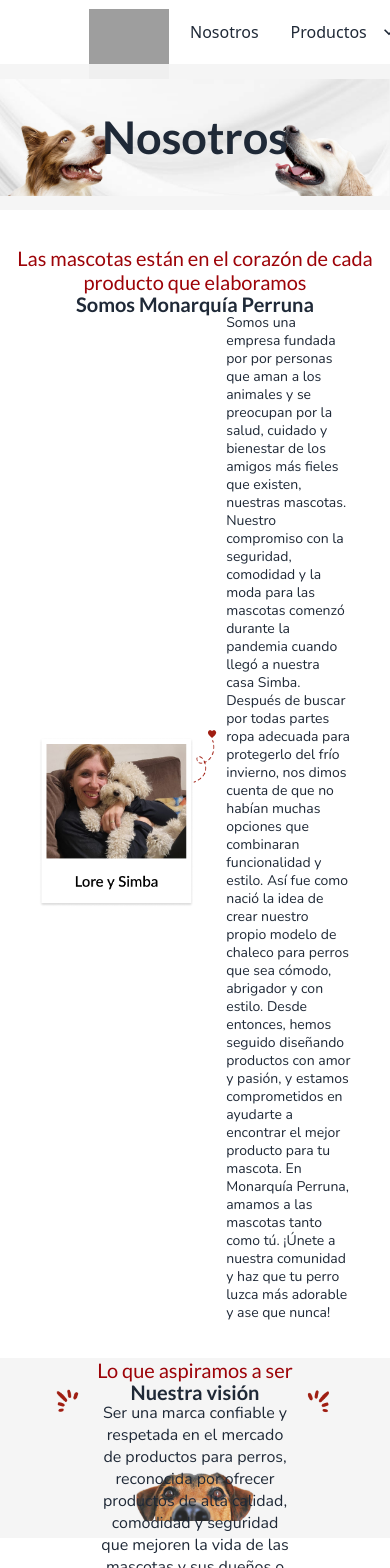
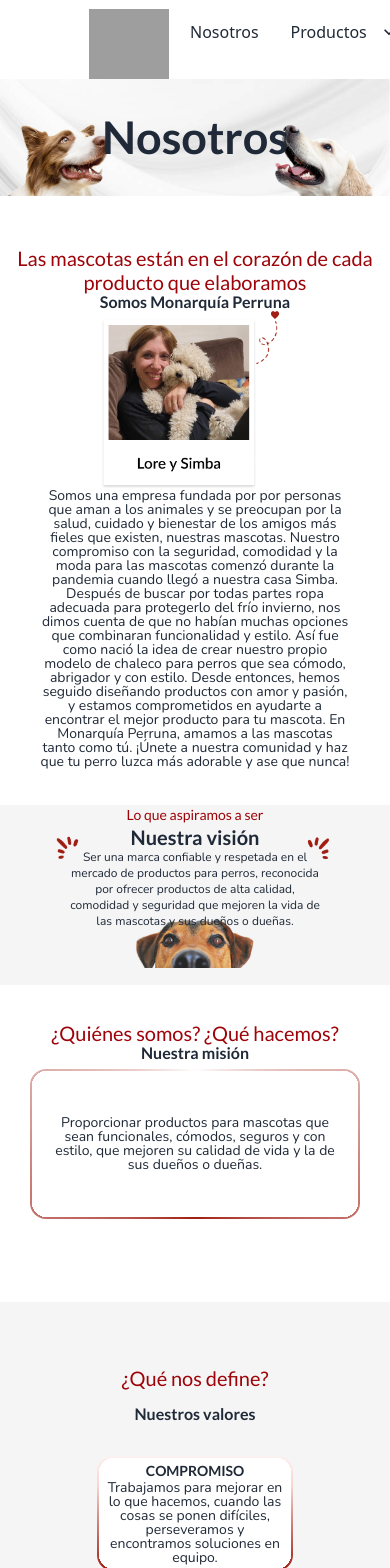
Before and after one commit to MaitenCullen/MonarquiaPerruna, a React (Vite) app: page /Nosotros in a window 390 px wide. Shown: the top 1568 px of the page. Built offline with nearby package versions, Linux system fonts and the light colour scheme; grey boxes are pictures that could not be loaded.

Commit message:
cambios finales de la app

```diff
--- a/src/components/AppDogID.jsx
+++ b/src/components/AppDogID.jsx
@@ -5,13 +5,13 @@
 
 export const AppDogID = () => {
   return (
-    <div className='containerDOGID w-7/12 h-screen'>
+    <div className='containerDOGID w-7/12 sm:h-screen'>
          <div className='divAPP'>
             <div className='APPdogID'>
             <img src={salud} className='imgAPP'/>
               <div className='divAPPInfo '>
                 <div className="divTextAPP">
-                    <h4>HISTORIA MÉDICA</h4>
+                    <h4 className='sm:text-base text-sm'>HISTORIA MÉDICA</h4>
                     <p >
                     Con solo acercar tu celular al DOG ID podrás ver la historia médica de tu mascota como enfermedades o cuidados especiales.
                     </p>
@@ -24,7 +24,7 @@
             <img src={ok} className='imgAPP'/>
               <div className='divAPPInfo '>
                 <div className="divTextAPP">
-                    <h4>FÁCIL DE USAR</h4>
+                    <h4 className='sm:text-base text-sm'>FÁCIL DE USAR</h4>
                     <p>
                     Registrar la información en la app Dog Id toma unos minutos. Luego con solo acercar el celular al Dog Id podrás ver toda la información registrada.                    </p>
                 </div>
@@ -36,7 +36,7 @@
             <img src={salud} className='imgAPP'/>
               <div className='divAPPInfo '>
                 <div className="divTextAPP">
-                    <h4>FÁCIL ACCESO</h4>
+                    <h4 className='sm:text-base text-sm'>FÁCIL ACCESO</h4>
                     <p>
                     Con un celular Android o iOS podrás acceder a toda la información de tu mascota y tus datos de contacto.                    </p>
                 </div>
@@ -48,7 +48,7 @@
             <img src={circulo} className='imgAPP'/>
               <div className='divAPPInfo '>
                 <div className="divTextAPP">
-                    <h4>DATOS ACTUALIZABLES</h4>
+                    <h4 className='sm:text-base text-sm'>DATOS ACTUALIZABLES</h4>
                     <p>
                     Puedes actualizar o borrar los datos registrados en la app las veces que desees.                     </p>
                 </div>
--- a/src/components/CaracteriticasDogId.jsx
+++ b/src/components/CaracteriticasDogId.jsx
@@ -25,10 +25,10 @@
     <div className='w-screen flex flex-col'>
         <CardDogs/>
         <div className='flex justify-center items-center flex-col'>
-            <h5  className="leading-6 text-xl font-normal not-italic font-Lato text-redLetters p-1">¿Qué más necesitamos saber sobre Dog Id?</h5>
-            <h4  className="font-semibold font-Lato not-italic text-3xl leading-9 text-blackLetters p-1">Características</h4>
+            <h5  className="leading-6 sm:text-2xl text-lg font-normal text-center not-italic font-Lato text-redLetters p-1">¿Qué más necesitamos saber sobre Dog Id?</h5>
+            <h4  className="font-semibold font-Lato not-italic text-3xl  text-lg leading-9 text-blackLetters p-1">Características</h4>
         </div>
-        <div className='flex justify-evenly items-center m-1.5'>
+        <div className=' m-1.5 divCaracteristicas01'>
             <div className='caracteristicasIMG'>
                 <img src={perrito}/>
             </div>
@@ -39,9 +39,10 @@
                 </div> )) }
              </div>
         </div>
+        <div className='flex justify-between flex-col '>
             <div className='flex justify-around items-center flex-col m-1.5'>
                 <h5 className="leading-6 text-xl font-normal not-italic font-Lato text-redLetters p-1">¿Qué usamos?</h5>
-            <h4 className="font-semibold font-Lato not-italic text-3xl leading-9 text-blackLetters p-1">Tecnología NFC</h4>
+                <h4 className="font-semibold font-Lato not-italic sm:text-3xl text-lg leading-9 text-blackLetters p-1">Tecnología NFC</h4>
             </div>
             <div className='flex justify-evenly items-center'>
                 <div className='textCaracteristicas'>
@@ -58,5 +59,7 @@
                 </div>
             </div>
         </div>
+
+    </div>
   )
 }
--- a/src/components/ComoSeUsa.jsx
+++ b/src/components/ComoSeUsa.jsx
@@ -14,34 +14,34 @@
   },[]);
 
   return (
-    <div className='flex flex-col items-center'>
-      <div className='flex justify-around sm:w-9/12 w-full'>
+    <div className=' divUsar'>
+      <div className='comoUsar sm:w-9/12 w-full'>
         { appData.map( app => (
-        <div index={app.id} className='w-2/12 items-center flex flex-col p-2 m-2'>
-          <div className='w-16 items-center flex justify-center p-2'>
+        <div index={app.id} className='sm:w-2/12 w-6/12 items-center flex flex-col p-2 '>
+          <div className='sm:w-16 w-6/12 items-center flex justify-center p-2'>
               <img src={app.icon} />
           </div>
             <div className='flex flex-col items-center justify-evenly p-2 h-full'>
-              <div className='m-1.5 h-1/2 flex items-center'>
+              <div className='m-1.5 flex items-center w-6/12'>
                 <img src={app.img} className=''/>
               </div>
-              <div className=' h-1/4 flex'>
-                <p className='sm:text-base text-sm font-Nunito'>{app.descripcion}</p>
+              <div className=' h-1/4 flex  sm:w-full w-10/12'>
+                <p className='sm:text-base text-sm font-Nunito text-center'>{app.descripcion}</p>
               </div>
             </div>
           </div>
         )) }
       </div>
-      <div className='flex items-center w-full sm:w-10/12 h-screen'>
+      <div className='divPerdido sm:w-10/12  w-full'>
         { appData.map( dog => (
               dog.descripcion2 && dog.img2 && dog.num? (
-                <div index={dog.id} className='p-2 m-2 flex flex-col items-center h-full justify-evenly perdido p-1'>
-                  <div className='w-3/4'>
+                <div index={dog.id} className='p-2 flex flex-col items-center h-full justify-evenly perdido p-1'>
+                  <div className='sm:w-3/4 w-4/12'>
                       <img src={dog.img2}/>
                   </div>
-                  <div className=' flex p-1 m-1.5 h-1/3'>
-                      <h4 className='m-1'>{dog.num}</h4>
-                      <p className='flex items-start sm:text-base text-sm font-Nunito'>{dog.descripcion2}</p>
+                  <div className=' flex p-1 m-1.5 h-1/3 sm:w-full w-10/12'>
+                      <h4 className='m-1 sm:text-lg text-base text-center'>{dog.num}</h4>
+                      <p className='flex sm:items-start items-center font-Nunito text-center sm:text-base text-sm'>{dog.descripcion2}</p>
                   </div>
                 </div>
               ) : null
--- a/src/screens/ComoSeUsa.jsx
+++ b/src/screens/ComoSeUsa.jsx
@@ -22,7 +22,7 @@
         </div>
           <div className='flex flex-col items-center justify-center p-2'>
             <div className=' flex items-center justify-center'>
-              <img src={app.img} className=''/>
+              <img src={app.img} className='laimagen'/>
             </div>
             <div className=' items-center flex'>
               <p className=''>{app.descripcion}</p>
--- a/src/screens/Nosotros.jsx
+++ b/src/screens/Nosotros.jsx
@@ -7,7 +7,7 @@
 export const Nosotros = () => {
   return (
     <div className='sectionNosotros'>
-      <div className='divBanner1 bg-greyLight w-full'>
+      <div className='divBanner1 w-full'>
         <h3>Nosotros</h3>
       </div>
         <div  className='flex items-center justify-center flex-col py-9'>
@@ -16,7 +16,9 @@
             <h4>Somos Monarquía Perruna</h4>
           </div>
           <div className='divLoreSimba'>
-          <img src={Lore} alt='Imagen Lore y Simon'/>
+            <div className='divimgLore'>
+              <img src={Lore} alt='Imagen Lore y Simon'/>
+            </div>
           <div>
             <p>
             Somos una empresa fundada por por personas que aman a los animales y se preocupan por la salud, cuidado y bienestar de los amigos más fieles que existen, nuestras mascotas. Nuestro compromiso con la seguridad, comodidad y la moda para las mascotas comenzó durante la pandemia cuando llegó a nuestra casa Simba. Después de buscar por todas partes ropa adecuada para protegerlo del frío invierno, nos dimos cuenta de que no habían muchas opciones que combinaran funcionalidad y estilo. Así fue como nació la idea de crear nuestro propio modelo de chaleco para perros que sea cómodo, abrigador y con estilo. Desde entonces, hemos seguido diseñando productos con amor y pasión, y estamos comprometidos en ayudarte a encontrar el mejor producto para tu mascota. En Monarquía Perruna, amamos a las mascotas tanto como tú. ¡Únete a nuestra comunidad y haz que tu perro luzca más adorable y ase que nunca!
--- a/src/screens/Productos.jsx
+++ b/src/screens/Productos.jsx
@@ -53,23 +53,23 @@
       <div className='flex w-full justify-around  p-4 '>
         <div className='flex items-center flex-col cursor-pointer divCirculo  navLink' id='1' onClick={()=> {seleccionar('chalecos'), action(1)}}>
           <img src={img1}/>
-          <h4 className='leading-6 text-xl font-normal not-italic p-2.5' >Chalecos</h4>
+          <h4 className='leading-6 text-xl font-normal not-italic p-2.5 font-Nunito' >Chalecos</h4>
         </div>
         <div className='flex items-center flex-col cursor-pointer divCirculo  navLink ' id='2' onClick={()=> {seleccionar('polar'),  action(2)}}>
            <img src={img2}/>
-           <h4 className='leading-6 text-xl font-normal not-italic p-2.5'>Polar</h4>
+           <h4 className='leading-6 text-xl font-normal not-italic font-Nunito  p-2.5'>Polar</h4>
         </div>
         <div className='flex items-center flex-col cursor-pointer divCirculo  navLink ' id='3' onClick={()=> {seleccionar('pilotos'),  action(3)}}>
           <img src={img3} />
-          <h4 className='leading-6 text-xl font-normal not-italic p-2.5'>Piloto</h4>
+          <h4 className='leading-6 text-xl font-normal not-italic font-Nunito p-2.5'>Piloto</h4>
         </div>
       </div>
       <div className='divProductos p-4'>
         <div className='text-center p-10'>
-          <h4 className='text-redLetters leading-6 text-xl font-normal not-italic p-2.5'>
+          <h4 className='text-redLetters leading-6 text-xl font-normal not-italic p-2.5 font-Lato'>
           Para que tu consentid@ se sienta abrigado, cómodo y con el mejor estilo
           </h4>
-          <h3 className='not-italic font-semibold p-2.5'>
+          <h3 className='not-italic font-semibold p-2.5 font-Nunito '>
           Elije el modelo para tu mascota
           </h3>
         </div>
--- a/src/styles/CardStyles.css
+++ b/src/styles/CardStyles.css
@@ -220,17 +220,31 @@
     bottom: calc(100% - 40px);
     width: 60%;
   }
+
+  @media(max-width:710px){
+    .divDogID{
+      width:400px;
+      height: 200px;
+    }
+    .imgDOGID{
+      position: absolute;
+      bottom: calc(100% - 24px);
+      width: 66%;
+    }
+  }
   @media(max-width:481px){
     .divDogID{
-     width:350px;
+     width:330px;
      height: 150px;
     }
     .divTextDogID{
-      font-size: 15px;
+      font-size: 14px;
       line-height: 20px;
       width: 90%;
       height: 100%;
       text-align: center;
+      display: flex;
+      align-items: center;
     }
    }
 
@@ -241,7 +255,7 @@
     position: relative;
     display: flex;
     justify-content: center;
-    margin:0.5em;
+    margin:2.5em;
   }
 
   .APPdogID{
@@ -266,10 +280,16 @@
 
   .imgAPP{
     position: absolute;
-    bottom: calc(100% - 20px);
+    bottom: calc(100% - 14px);
     width: 13%;
   }
 
+  @media(max-width:400px){
+    .imgAPP{
+      bottom: calc(100% - 9px);
+      width: 12%;
+    }
+  }
   .divAPPInfo{
     padding: 3%;
   }
@@ -287,7 +307,6 @@
     font-family: 'Nunito';
     font-style: normal;
     font-weight: 700;
-    font-size: 16px;
     line-height: 22px;
   }
 
@@ -585,9 +604,6 @@
   line-height: 29px;
 }
 
-.divCirculo:active{
-  border:solid 10px red;
-}
 
 @media(max-width:780px){
   .imgProducto{
@@ -739,7 +755,7 @@
 
 
 .seleccionado img{
-  border: solid 2px #9D0308;
+  border: solid 1px #9D0308;
   border-radius: 50%;
 }
 .seleccionado h4{
--- a/src/styles/DogIDStyles.css
+++ b/src/styles/DogIDStyles.css
@@ -1,6 +1,33 @@
+
+.divCaracteristicas01{
+    display: flex;
+    justify-content: space-evenly;
+    align-items: center;
+}
+
+@media(max-width:400px){
+    .divCaracteristicas01{
+        flex-direction: column;
+    }
+}
+
+.divUsar{
+    flex-direction: column;
+    display: flex;
+    align-items: center;
+}
+.comoUsar{
+    display: flex;
+    justify-content: space-around;
+}
+.divPerdido{
+    display: flex;
+    align-items: center;
+}
 
 .caracteristicasIMG{
     width: 30%;
+    margin: 10px;
 }
 
 .liClass{
@@ -18,15 +45,25 @@
     justify-content: space-evenly;
 }
 
+@media(max-width:500px){
+    .liClass{
+        font-size: 14px;
+        line-height: 18px;
+    }
+    .textCaracteristicas{
+        width: 80%;
+        text-align: center;
+    }
+    .comoUsar{
+        flex-direction: column;
+        align-items: center;
 
-.perdido p{
+    }
+    .divPerdido{
+        flex-direction: column;
+    }
+}
 
-    font-style: normal;
-    font-weight: 400;
-    font-size: 16px;
-    line-height: 22px;
-    text-align: center;
-}
 
 .perdido h4{
     color:#A01E12;
@@ -58,6 +95,8 @@
     font-weight: 600;
     font-size: 20px;
     line-height: 24px;
+    text-align: center;
+    padding: 5px;
 
 }
 .navBarDogId li:hover{
@@ -68,3 +107,18 @@
 .bordeRojo{
     border-bottom:solid 2px #A01E12;
 }
+
+@media(max-width:710px){
+    .navBarDogId{
+        width: 100%;
+        justify-content: space-between;
+    }
+    .navBarDogId li{
+        font-size: 18px;
+
+    }
+   .perdido h4{
+    font-size: 30px;
+    line-height: 38px;
+   }
+}
--- a/src/styles/Nosotros.css
+++ b/src/styles/Nosotros.css
@@ -38,6 +38,11 @@
     line-height: 77px;
 }
 
+.divimgLore{
+    display:flex;
+    align-items: center;
+    justify-content: center;
+}
 .divLoreSimba{
     display: flex;
     justify-content: center;
@@ -114,8 +119,8 @@
         line-height: 20px;
     }
     .sectionNosotros p{
-        font-size: 14px;
-        line-height: 18px;
+        font-size: 16px;
+        line-height: 22px;
     }
 }
 
@@ -124,7 +129,14 @@
         height: 235px;
     }
     .divBanner2{
-        height: 300px;
+        height: 295px;
+    }
+
+    .divLoreSimba{
+        display: flex;
+        flex-direction: column;
+        text-align: center;
+        justify-content: center;
     }
     .divLoreSimba img{
         width: 60%;
@@ -133,15 +145,36 @@
         display: flex;
         flex-direction: column;
         align-items: center;
-        height: 70%;
+        height: 50%;
         justify-content: flex-start;
+    }
+    .divTextBanner2 h5{
+        font-size: 16px;
+        line-height: 20px;
+    }
+    .divTextBanner2 h4{
+        font-size: 26px;
+        line-height: 30px;
+    }
+    .divTextBanner2 h3{
+        font-size: 14px;
+        line-height: 20px;
+        width: 50%;
     }
     .divNosotros{
         width: 60%;
     }
+    .sectionNosotros p{
+        font-size: 14px;
+        line-height: 14px;
+    }
+    .sectionNosotros h4{
+        font-size: 16px;
+        line-height: 16px;
+    }
     .divAPP{
         Width:210px;
-        Height:180px;
+        Height:170px;
         padding: 2px;
     }
     .divTextAPP{
@@ -152,8 +185,34 @@
         font-size: 14px;
         line-height: 20px;
       }
+
 }
 
+@media(max-width:779px){
+    .divBanner2{
+        height: 200px;
+    }
+    .divTextBanner2{
+        display: flex;
+        flex-direction: column;
+        align-items: center;
+        height: 50%;
+        justify-content: flex-start;
+    }
+    .divTextBanner2 h5{
+        font-size: 14px;
+        line-height: 20px;
+    }
+    .divTextBanner2 h4{
+        font-size: 20px;
+        line-height: 24px;
+    }
+    .divTextBanner2 h3{
+        font-size: 12px;
+        line-height: 16px;
+        width: 65%;
+    }
+}
 @media(max-width:481px){
     .divBanner1{
         height: 146px;
@@ -165,4 +224,38 @@
         font-size: 45px;
         line-height: 60px;
     }
+    .divAPP{
+        width: 200px;
+        height: 120px;
+        margin: 1.5em;
+    }
+    .APPdogID{
+        Width: 200px;
+        Height: 115px;
+    }
+    .divTextAPP{
+        font-size: 12px;
+    }
+
 }
+@media(max-width:360px){
+    .divBanner1 h3 {
+        font-size: 30px;
+        line-height: 60px;
+    }
+    .divBanner2{
+        height: 140px;
+    }
+    .divTextBanner2 h4{
+        font-size: 16px;
+        line-height: 20px;
+    }
+    .divTextBanner2 h3 {
+        font-size: 10px;
+        line-height: 17px;
+        width: 100%;
+    }
+    .divTextAPP{
+        font-size: 10px;
+    }
+}
```
Lines whose indentation alone changed are shown as unchanged.
